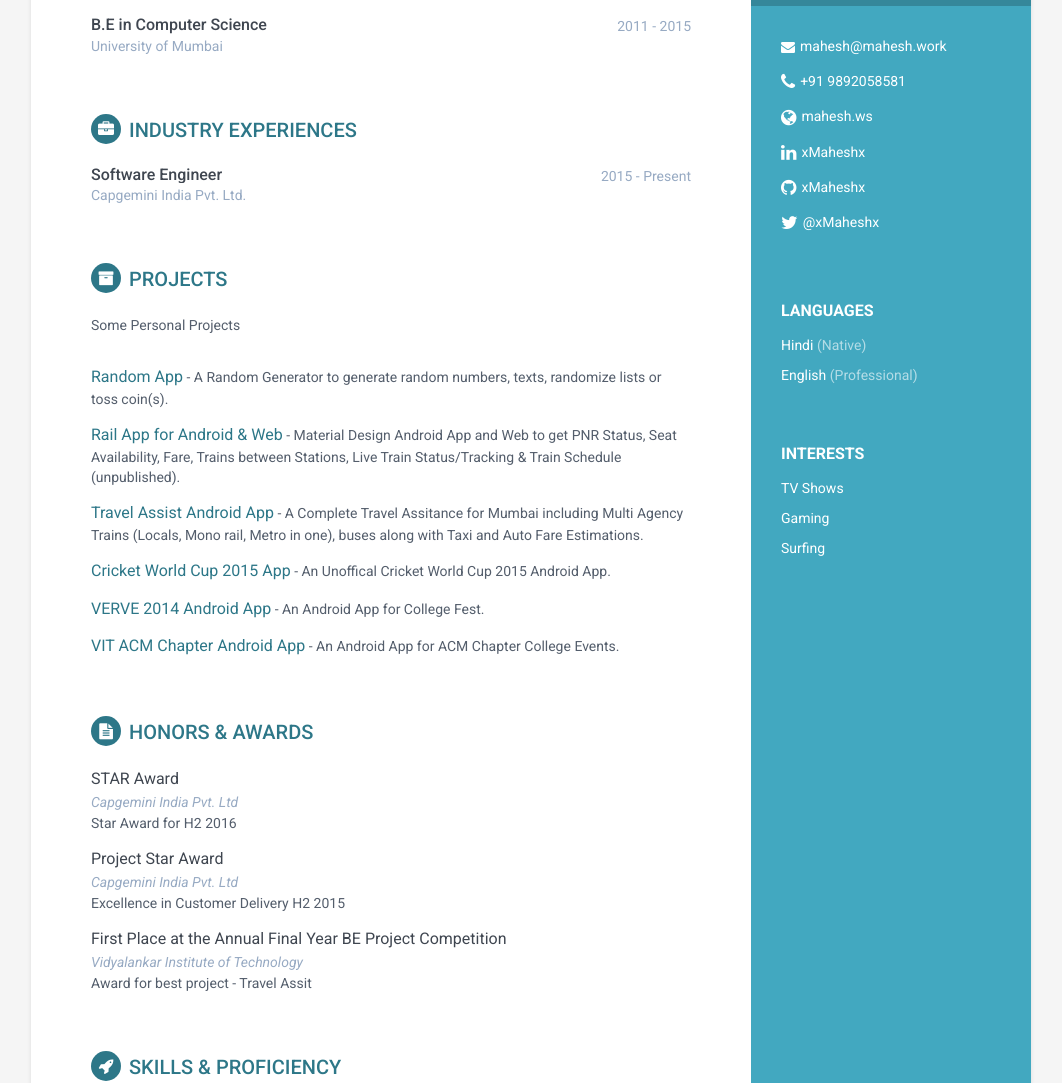
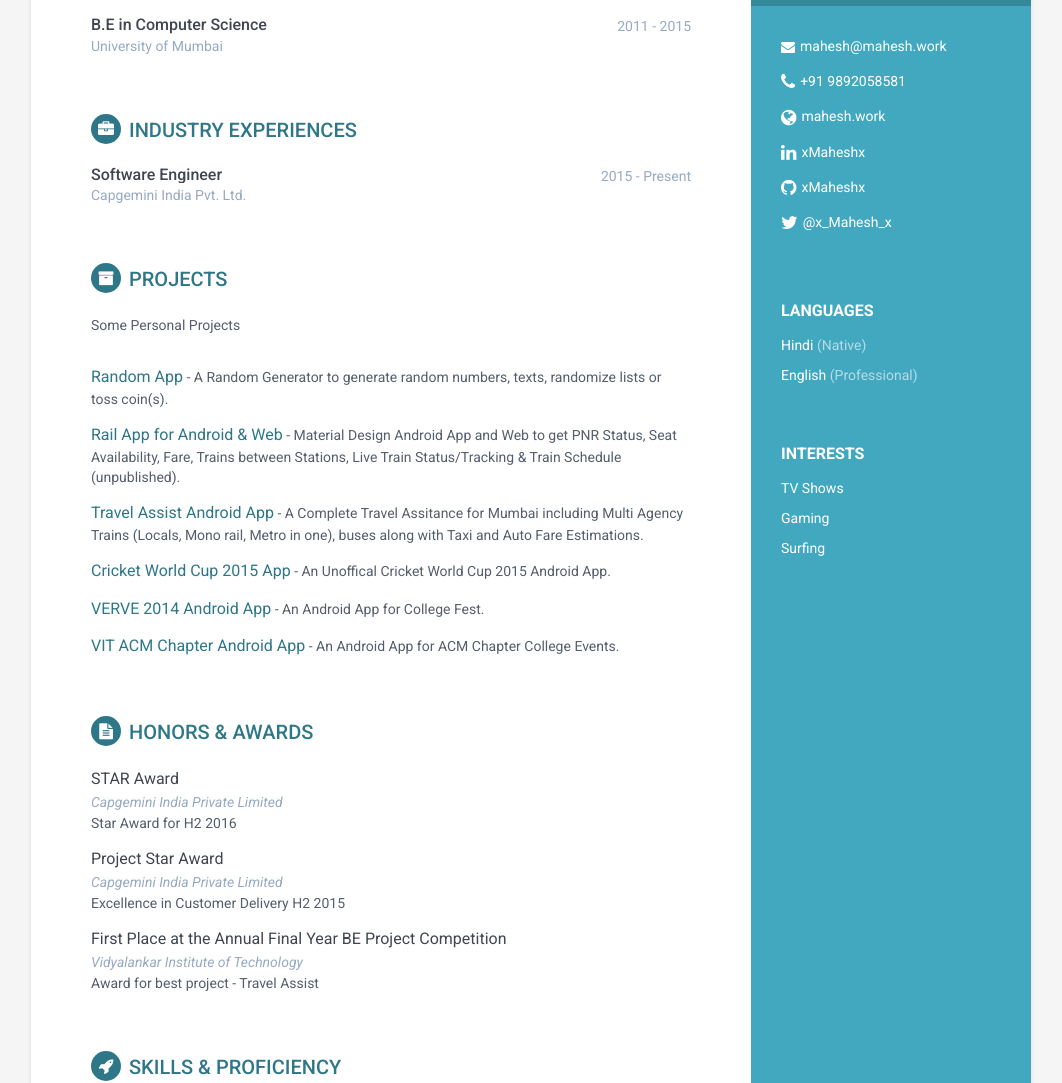
Before and after one commit to xMaheshx/resume, a Jekyll site: the page built from index.html, in a window 1280 px wide. Shown: the part 297-1380 px from the top of the page, without its empty margins (109-1171 px from the left). Built offline with Jekyll 4.4.1, drawn with Linux system fonts in a browser that asks for light colours.

Commit message:
no message

```diff
--- a/_config.yml
+++ b/_config.yml
@@ -7,7 +7,7 @@ theme_skin: blue
 # blue turquoise green berry orange ceramic
 
 # uncomment the next line, if you want the education section displayed in main instead of the sidebar
-education_in_main: True
+education_in_main: true
 
 # Tracker
 #analytics: UA-83979019-1
--- a/_data/data.yml
+++ b/_data/data.yml
@@ -12,10 +12,10 @@ sidebar:
     # Sidebar links
     email: mahesh@mahesh.work
     phone: +91 9892058581
-    website: mahesh.ws
+    website: mahesh.work
     linkedin: xMaheshx
     github: xMaheshx
-    twitter: '@xMaheshx'
+    twitter: '@x_Mahesh_x'
 
     languages:
         - language:
@@ -89,16 +89,16 @@ publications:
     publications:
       - paper:
         title: STAR Award
-        authors: Capgemini India Pvt. Ltd
+        authors: Capgemini India Private Limited
         conference: "Star Award for H2 2016"
       - paper:
         title: Project Star Award
-        authors: Capgemini India Pvt. Ltd
+        authors: Capgemini India Private Limited
         conference: "Excellence in Customer Delivery H2 2015"
       - paper:
         title: First Place at the Annual Final Year BE Project Competition
         authors: Vidyalankar Institute of Technology
-        conference: "Award for best project - Travel Assit"
+        conference: "Award for best project - Travel Assist"
 
 skills:
     title: Skills &amp; Proficiency
```
